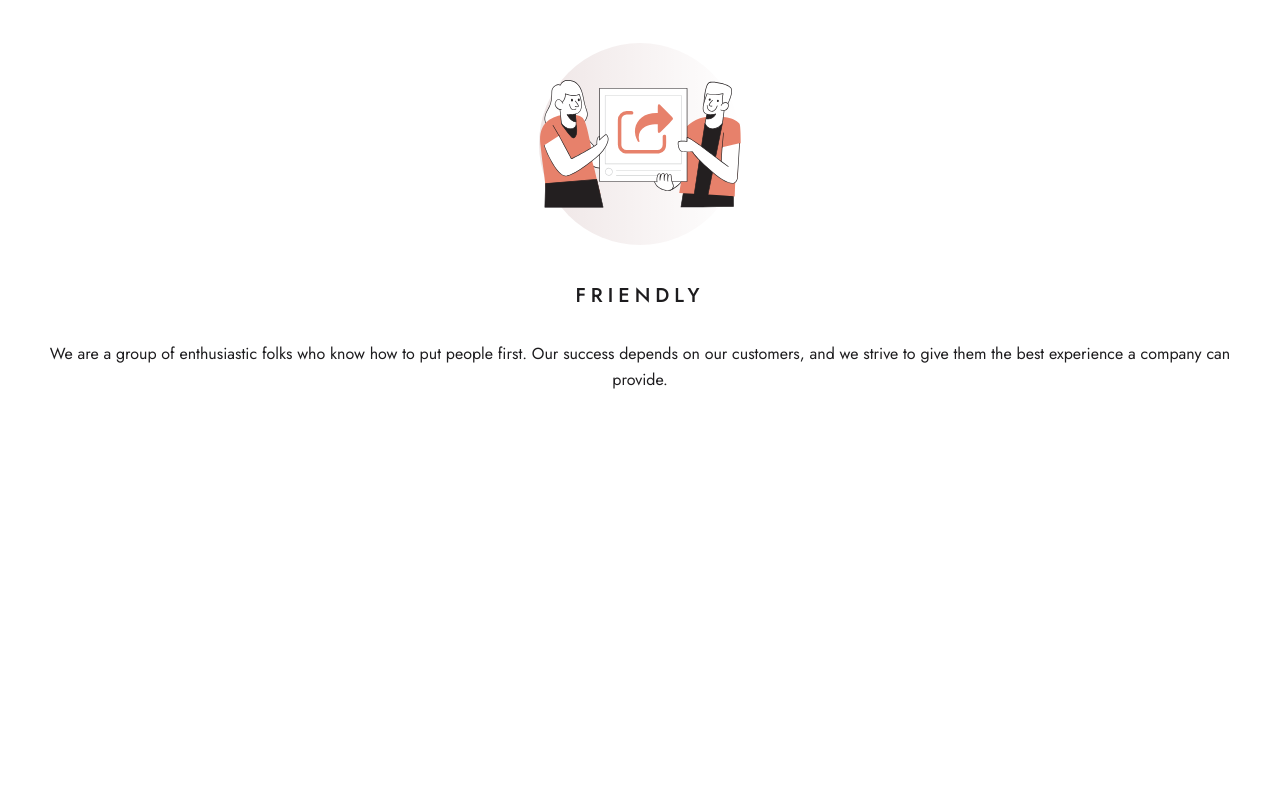
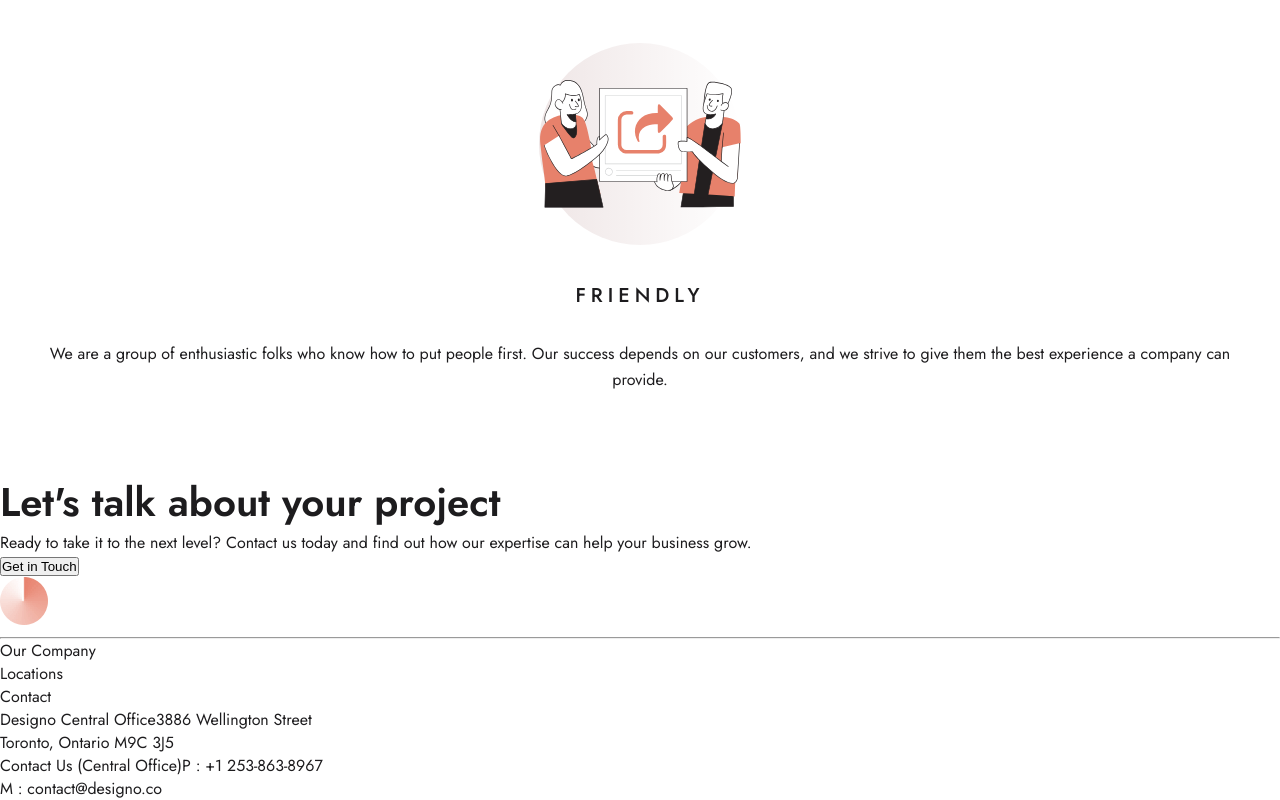
Before and after one commit to Aryaman2803/Designo, a React (Create React App) app: page / in a window 1280 px wide. Shown: the part 2650-3450 px from the top of the page. Before the commit the page ends 3123 px from the top, so only its background shows below. Built offline with nearby package versions, Linux system fonts and the light colour scheme.

Commit message:
added content for footer component

```diff
--- /dev/null
+++ b/src/Footer.js
@@ -0,0 +1,35 @@
+import React from "react";
+import logoLight from "./starter/assets/shared/desktop/logo-light.png";
+import "./Footer.scss";
+export default function Footer() {
+  return (
+    <div className="Footer">
+      <div className="Footer-contact">
+        <h2>Let's talk about your project</h2>
+        <p>
+          Ready to take it to the next level? Contact us today and find out how
+          our expertise can help your business grow.
+        </p>
+        <button>Get in Touch</button>
+      </div>
+      <div className="Footer-content">
+        <img src={logoLight} alt="" />
+        <hr />
+        <ul>
+          <li>Our Company</li>
+          <li>Locations</li>
+          <li>Contact</li>
+        </ul>
+        <p>
+          <span className="office">Designo Central Office</span>
+          3886 Wellington Street <br />
+          Toronto, Ontario M9C 3J5
+        </p>
+        <p>
+          <span className="office">Contact Us (Central Office)</span>
+          P : +1 253-863-8967 <br />M : contact@designo.co
+        </p>
+      </div>
+    </div>
+  );
+}
--- /dev/null
+++ b/src/Footer.scss
@@ -0,0 +1,4 @@
+.Footer {
+  h1 {
+  }
+}
--- a/src/Home.js
+++ b/src/Home.js
@@ -6,6 +6,7 @@ import resourceful from "./starter/assets/home/desktop/illustration-resourceful.
 import friendly from "./starter/assets/home/desktop/illustration-friendly.svg";
 import "./Home.scss";
 import Project from "./Project";
+import Footer from "./Footer";
 export default function Home() {
   return (
     <div className="Home">
@@ -145,6 +146,7 @@ export default function Home() {
           </p>
         </div>
       </section>
+      <Footer />
     </div>
   );
 }
```
